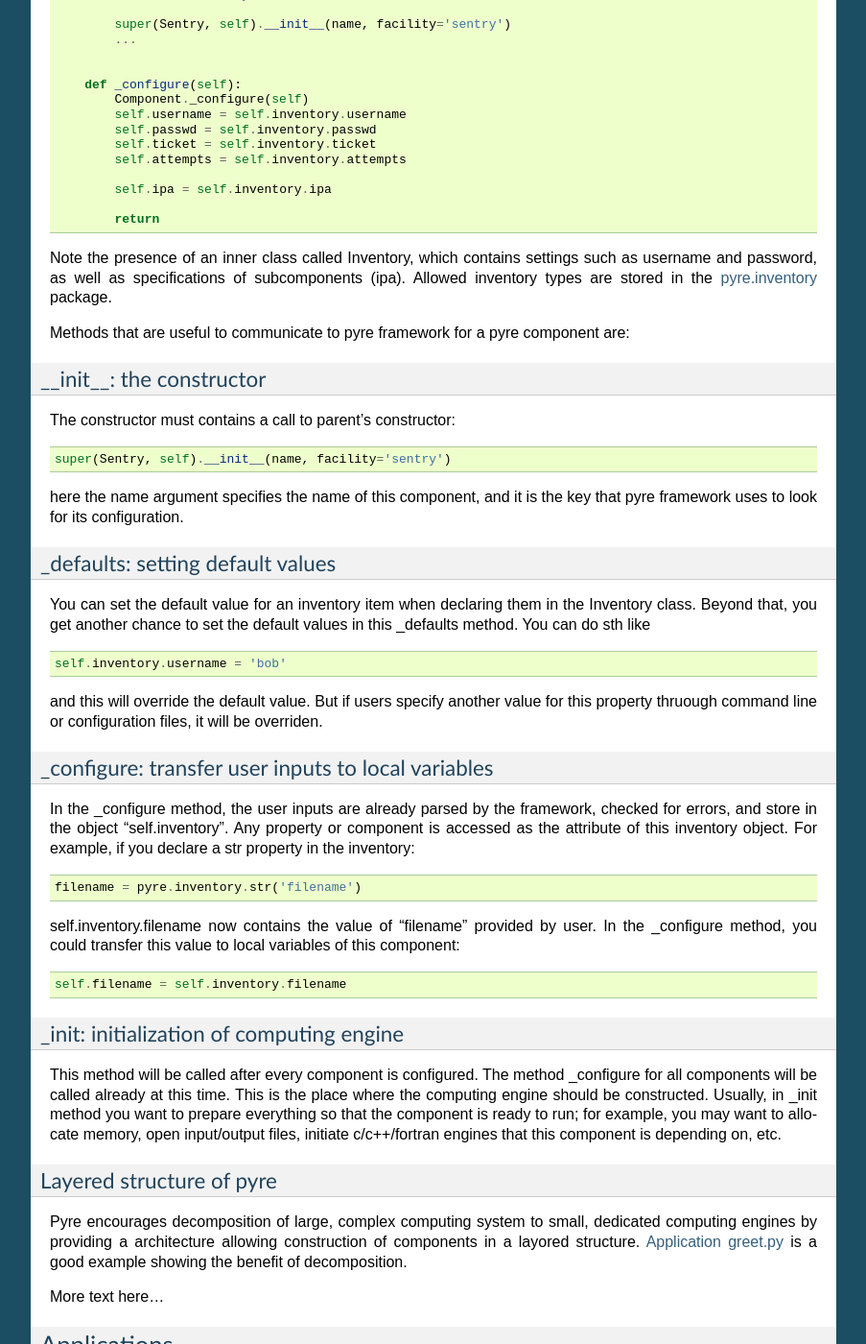
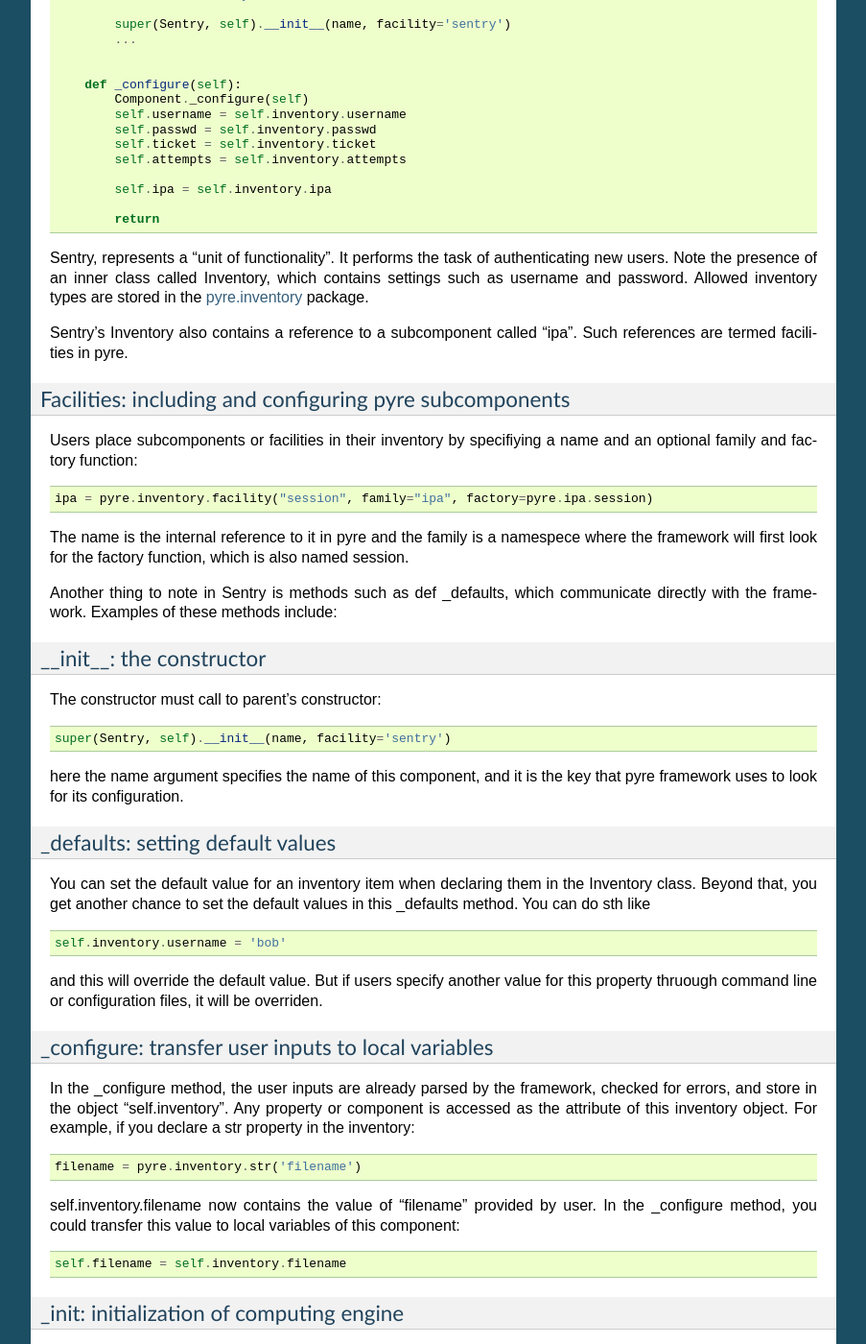
Before and after one commit to danse-inelastic/pyre, a Sphinx documentation site: the page built from docs/pyreBasics.rst, in a window 1280 px wide and 1400 px high, scrolled down 1926 px. Shown: the whole window at 96% size, without its empty margins (198-1101 px from the left). Built offline with Sphinx 7.4.7, drawn with Linux system fonts in a browser that asks for light colours; formulas are drawn with MathJax 3; some of the changed text lies outside the part shown.

Commit message:
fixing typos, beginning to consolidate todo items, and adding facility introduction to the tutorial...

```diff
--- a/docs/pyreBasics.rst
+++ b/docs/pyreBasics.rst
@@ -149,15 +149,29 @@ Pyre component structure is relatively straightforward.  The component class is
 
             return
 
-Note the presence of an inner class called Inventory, which contains settings such as username and password, as well as specifications of subcomponents (ipa).  Allowed inventory types are stored in the
+Sentry, represents a "unit of functionality".  It performs the task of authenticating new users.  Note the presence of an inner class called Inventory, which contains settings such as username and password.  Allowed inventory types are stored in the
 `pyre.inventory <http://danse.us/trac/pyre/browser/pythia-0.8/packages/pyre/pyre/inventory/__init__.py>`_
 package.
 
-Methods that are useful to communicate to pyre framework for a pyre component are:
+.. TODO: we need to link to an api discussion of inventory and move the link to the actual file to there
+
+Sentry's Inventory also contains a reference to a subcomponent called "ipa".  Such references are termed facilities in pyre.
+
+Facilities: including and configuring pyre subcomponents
+^^^^^^^^^^^^^^^^^^^^^^^^^^^^^^^^^^^^^^^^^^^^^^^^^^^^^^^^
+
+Users place subcomponents or facilities in their inventory by specifiying a name and an optional family and factory function::
+
+	ipa = pyre.inventory.facility("session", family="ipa", factory=pyre.ipa.session)
+
+The name is the internal reference to it in pyre and the family is a namespece where the framework will first look for the factory function, which is also named session.
+
+
+Another thing to note in Sentry is methods such as def _defaults, which communicate directly with the framework.  Examples of these methods include:
 
 __init__: the constructor
 ^^^^^^^^^^^^^^^^^^^^^^^^^
-The constructor must contains a call to parent's constructor::
+The constructor must call to parent's constructor::
 
             super(Sentry, self).__init__(name, facility='sentry')
 
@@ -196,6 +210,7 @@ component::
 
   self.filename = self.inventory.filename
 
+
 _init: initialization of computing engine
 ^^^^^^^^^^^^^^^^^^^^^^^^^^^^^^^^^^^^^^^^^
 This method will be called after every component is configured.
@@ -207,21 +222,10 @@ component is ready to run; for example, you may want to allocate memory,
 open input/output files, initiate c/c++/fortran engines that this
 component is depending on, etc.
 
+TODO: have a link to a complete listing of these overidable methods
 
 
-Layered structure of pyre
-^^^^^^^^^^^^^^^^^^^^^^^^^
-Pyre encourages decomposition of large, complex computing system to small, dedicated
-computing engines by providing a architecture allowing construction of
-components in a layored structure.
-:ref:`Application greet.py <helloworld-greet.py>` is a good example
-showing the benefit of decomposition.
-
-
-More text here...
-
-
-.. Sentry, represents a "unit of functionality" in the opal web framework.  It performs the task of authenticating new users.  As such it contains a subcomponent called Ipa which manages sessions, either by authenticating new logins against a database or keeping track of login time and issuing tickets to authenticate.  As such Ipa must maintain state, and is, in fact, a daemon.  However, it is treated exactly like any other subcomponent by Sentry.  As a subcomponent Ipa is stored in Sentry's inventory as a facility, whose method signature is pyre.inventory.facility("session", family="ipa", factory=pyre.ipa.session), containing a name, family, and factory.  These are all discussed in the next section.
+facilities
 
 
 
--- a/docs/thingsToAddToPyreDocsBk.txt
+++ b/docs/thingsToAddToPyreDocsBk.txt
@@ -35,3 +35,8 @@ have a "Pyre concepts" page (intermediate pyre)...Weaver, Curator (, etc.
 *talk about adding this line to your components:
     def _getPrivateDepositoryLocations(self):
         return ['../config']
+
+
+*combine this file with README-TODO
+
+*look for all TODO's in code and address them...
```
Also changed, not shown: docs/pyreStyle.rst (+14 -0 lines).
